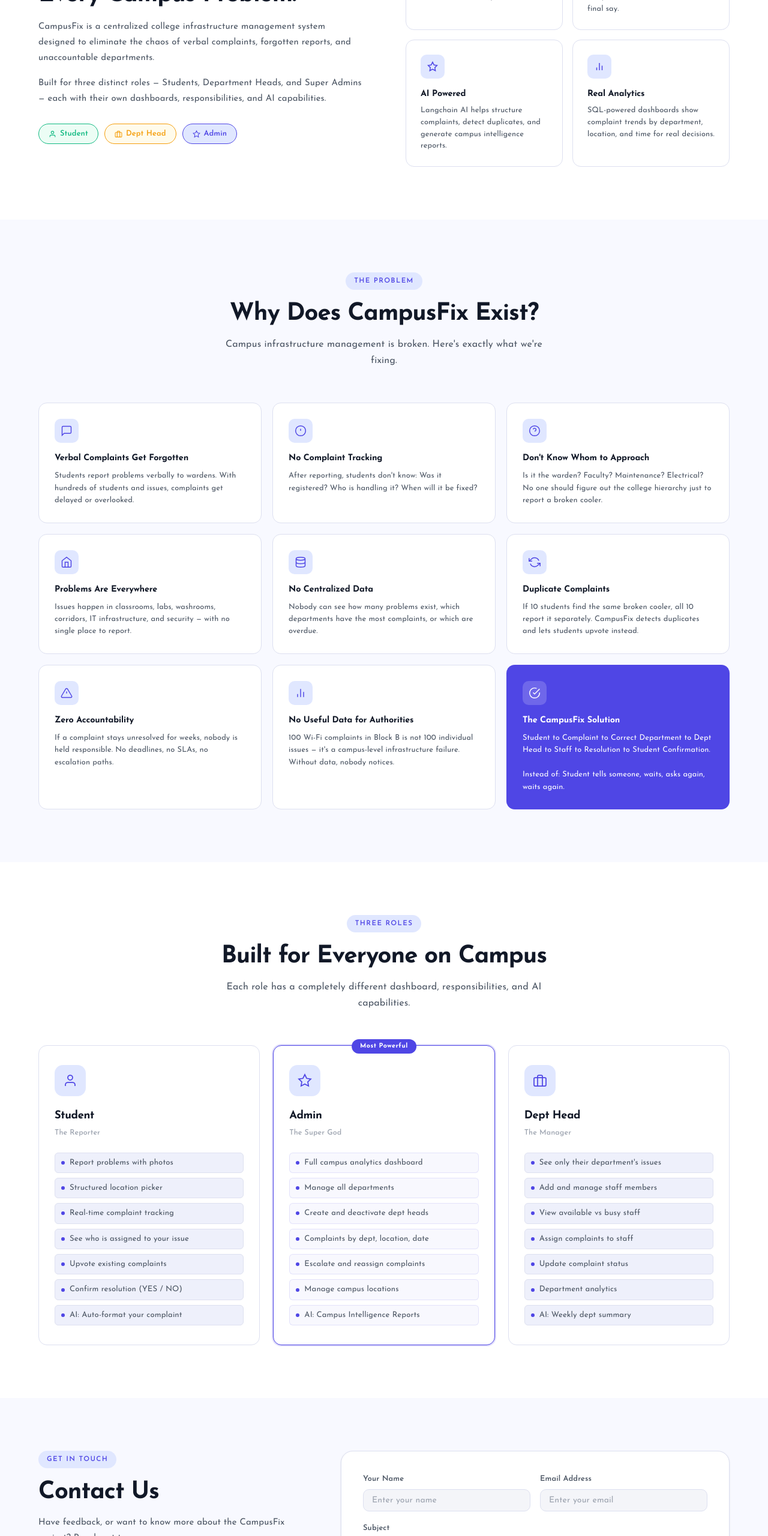
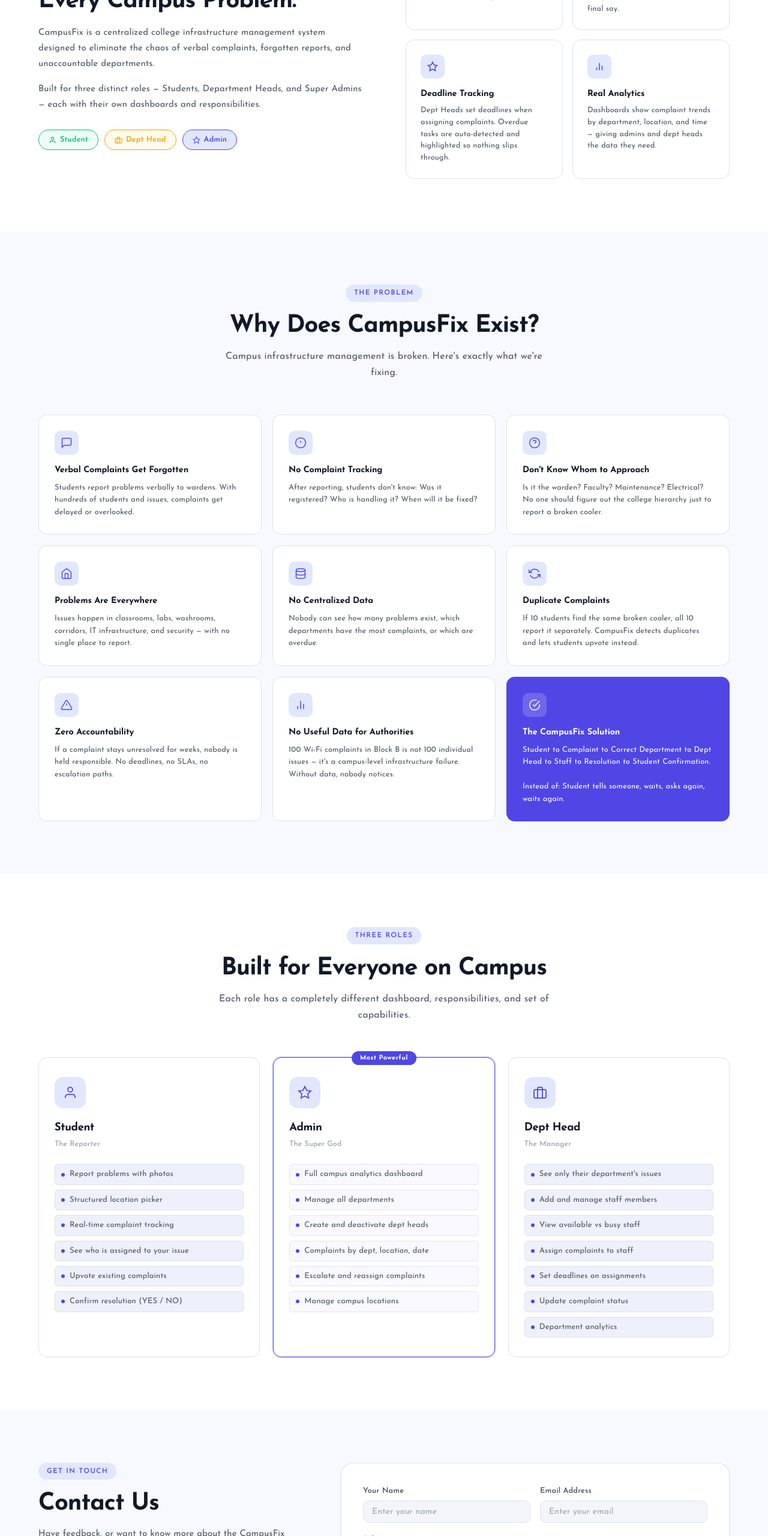
Before and after one commit to Satyam2006chh/CampusFix, a plain HTML site: page index.html in a window 1280 px wide. Shown: the part 1680-4240 px from the top of the page at 60% size. Drawn offline with Linux system fonts and the light colour scheme.

Commit message:
updated homepage content to match actual tech stack and features

```diff
--- a/index.html
+++ b/index.html
@@ -225,7 +225,7 @@
             CampusFix is a centralized college infrastructure management system designed to eliminate the chaos of verbal complaints, forgotten reports, and unaccountable departments.
           </p>
           <p class="about-desc">
-            Built for three distinct roles — Students, Department Heads, and Super Admins — each with their own dashboards, responsibilities, and AI capabilities.
+            Built for three distinct roles — Students, Department Heads, and Super Admins — each with their own dashboards and responsibilities.
           </p>
           <div class="about-roles">
             <span class="role-badge role-student">
@@ -262,15 +262,15 @@
             <div class="afc-icon">
               <svg width="18" height="18" viewBox="0 0 24 24" fill="none" stroke="currentColor" stroke-width="2"><polygon points="12 2 15.09 8.26 22 9.27 17 14.14 18.18 21.02 12 17.77 5.82 21.02 7 14.14 2 9.27 8.91 8.26 12 2"/></svg>
             </div>
-            <h4>AI Powered</h4>
-            <p>Langchain AI helps structure complaints, detect duplicates, and generate campus intelligence reports.</p>
+            <h4>Deadline Tracking</h4>
+            <p>Dept Heads set deadlines when assigning complaints. Overdue tasks are auto-detected and highlighted so nothing slips through.</p>
           </div>
           <div class="about-feature-card">
             <div class="afc-icon">
               <svg width="18" height="18" viewBox="0 0 24 24" fill="none" stroke="currentColor" stroke-width="2"><line x1="18" y1="20" x2="18" y2="10"/><line x1="12" y1="20" x2="12" y2="4"/><line x1="6" y1="20" x2="6" y2="14"/></svg>
             </div>
             <h4>Real Analytics</h4>
-            <p>SQL-powered dashboards show complaint trends by department, location, and time for real decisions.</p>
+            <p>Dashboards show complaint trends by department, location, and time — giving admins and dept heads the data they need.</p>
           </div>
         </div>
 
@@ -375,7 +375,7 @@
       <div class="section-header">
         <span class="section-tag">Three Roles</span>
         <h2 class="section-title">Built for Everyone on Campus</h2>
-        <p class="section-subtitle">Each role has a completely different dashboard, responsibilities, and AI capabilities.</p>
+        <p class="section-subtitle">Each role has a completely different dashboard, responsibilities, and set of capabilities.</p>
       </div>
 
       <div class="roles-grid">
@@ -392,7 +392,6 @@
             <li>See who is assigned to your issue</li>
             <li>Upvote existing complaints</li>
             <li>Confirm resolution (YES / NO)</li>
-            <li>AI: Auto-format your complaint</li>
           </ul>
         </div>
 
@@ -410,7 +409,6 @@
             <li>Complaints by dept, location, date</li>
             <li>Escalate and reassign complaints</li>
             <li>Manage campus locations</li>
-            <li>AI: Campus Intelligence Reports</li>
           </ul>
         </div>
 
@@ -425,9 +423,9 @@
             <li>Add and manage staff members</li>
             <li>View available vs busy staff</li>
             <li>Assign complaints to staff</li>
+            <li>Set deadlines on assignments</li>
             <li>Update complaint status</li>
             <li>Department analytics</li>
-            <li>AI: Weekly dept summary</li>
           </ul>
         </div>
       </div>
@@ -548,9 +546,8 @@
         <h4>Tech Stack</h4>
         <ul>
           <li><span>HTML + CSS + JS</span></li>
-          <li><span>Python Flask</span></li>
-          <li><span>SQLite Database</span></li>
-          <li><span>Langchain AI</span></li>
+          <li><span>JSON Server</span></li>
+          <li><span>Vanilla JavaScript</span></li>
         </ul>
       </div>
 
```
